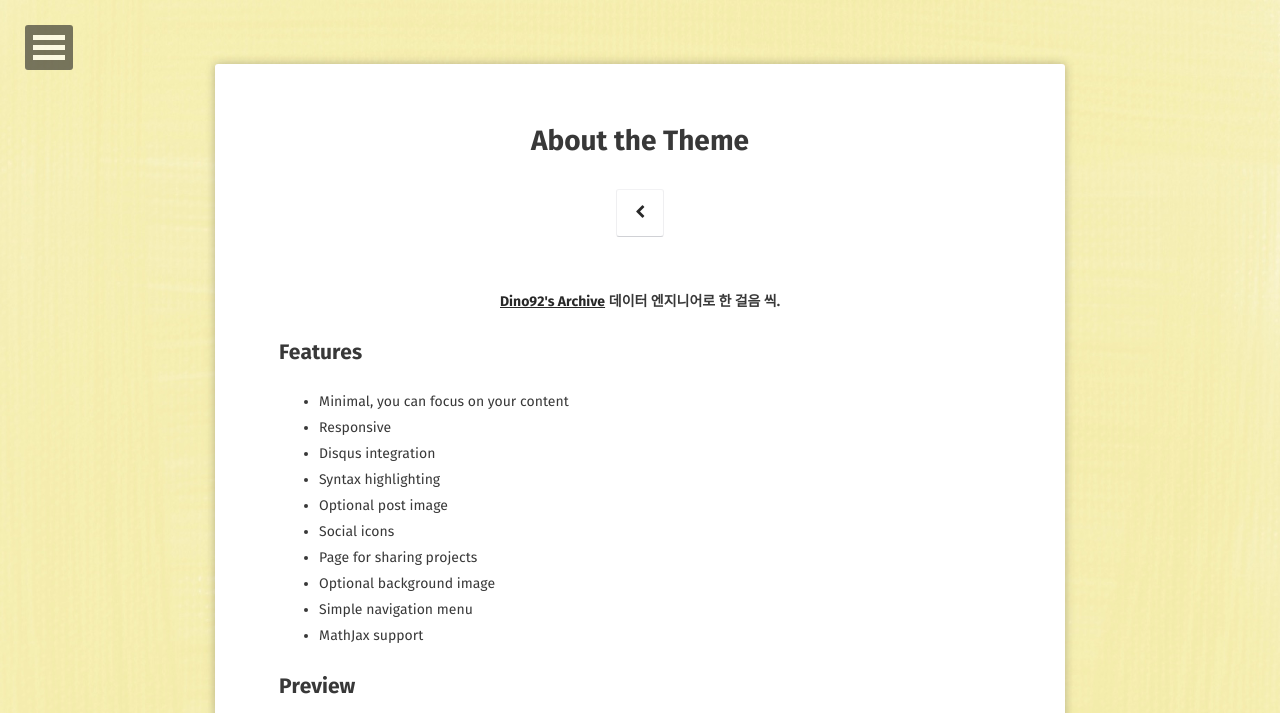
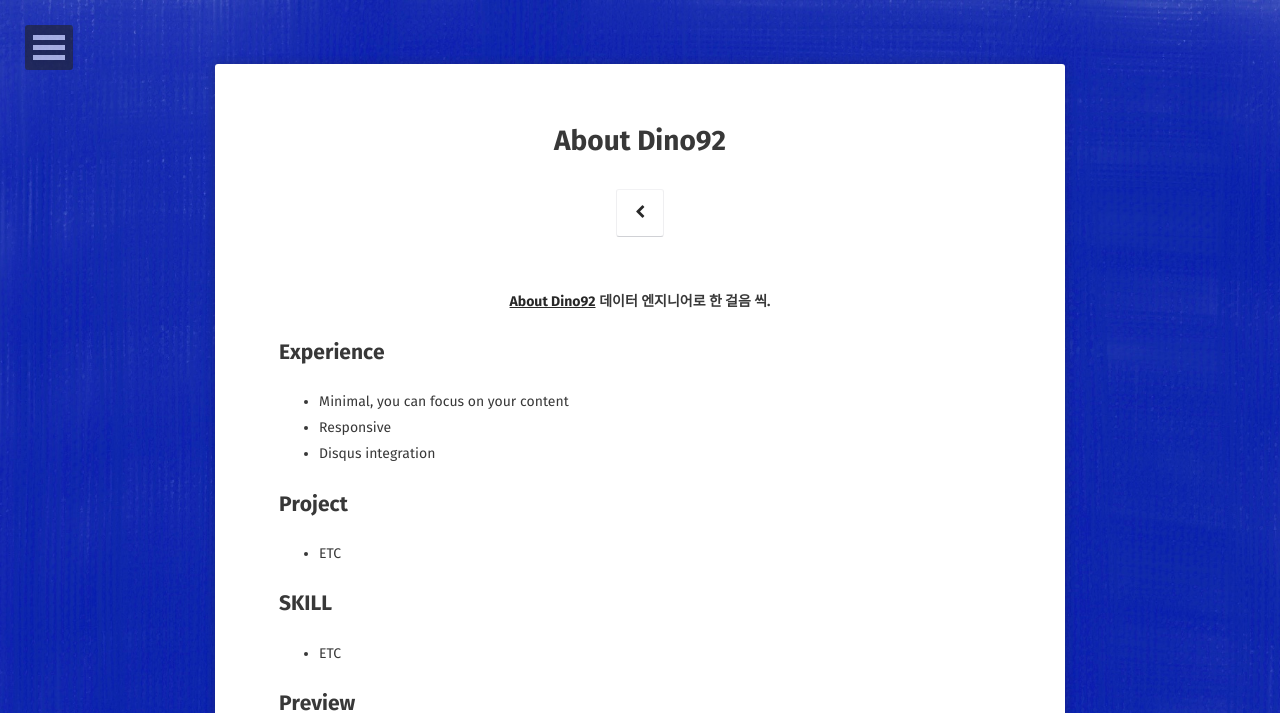
Before and after one commit to dino92-ys/dino92-ys, a Jekyll site: the page built from about/index.md, in a window 1280 px wide. Shown: the top 713 px of the page. Built offline with Jekyll 4.4.1, drawn with Linux system fonts in a browser that asks for light colours; some web fonts are replaced; grey boxes are pictures that could not be loaded.

Commit message:
bk color change & Setting the direction of progress

```diff
--- a/_config.yml
+++ b/_config.yml
@@ -1,7 +1,7 @@
 # Site
 title:              Dino92's Archive
 bio:                '데이터 엔지니어로 한 걸음씩.'
-description:        "Moon is a minimal, one column jekyll theme for your blog."
+description:        "This is Dino92's Archive"
 reading_time:       true
 words_per_minute:   200
 logo:               'assets/img/dino.png'
@@ -40,17 +40,17 @@ disqus_shortname:   taylantatli
 #email:
 #twitter:            username
 #facebook:           username
-github-url:         username
+github-url:         dino92-ys
 #stackoverflow:     123456/username   from a "http://stackoverflow.com/users/123456/username" link
-#linkedin:          username
+linkedin:          yeongseon Lee
 #xing:              username
-instagram:          username
+instagram:          dino92_ys
 #lastfm:            username
 #tumblr:            username
 #medium:            '@username'
 #pinterest:         username
 #foursquare:        username
-steam:              username
+#steam:              username
 #dribbble:          username
 #youtube:           username
 #youtube-channel:   channel
--- a/about/index.md
+++ b/about/index.md
@@ -1,24 +1,23 @@
 ---
 layout: page
-title: About the Theme
+title: About Dino92
 tags: [about, Jekyll, theme, moon]
-date: 2016-03-21
+date: 2023-02-09
 comments: false
 ---
 
-<center><a href="https://dino92-ys.github.io/dino92-ys/"><b>Dino92's Archive</b></a> <b>데이터 엔지니어로 한 걸음 씩.</b></center>
+<center><a href="https://dino92-ys.github.io/dino92-ys/"><b>About Dino92</b></a> <b>데이터 엔지니어로 한 걸음 씩.</b></center>
 
-## Features
+## Experience
 * Minimal, you can focus on your content
 * Responsive
 * Disqus integration
-* Syntax highlighting
-* Optional post image
-* Social icons
-* Page for sharing projects
-* Optional background image
-* Simple navigation menu
-* MathJax support
+
+## Project
+* ETC
+
+## SKILL
+* ETC
 
 ## Preview
 
```
Also changed, not shown: assets/img/bck.jpg, assets/img/bck_y.jpg (added), assets/img/favicons/favicon.ico (added), 4 other files.
